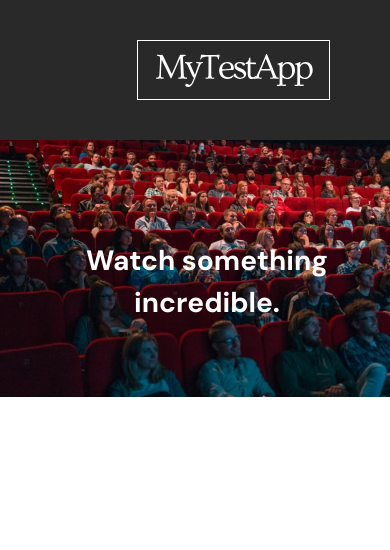
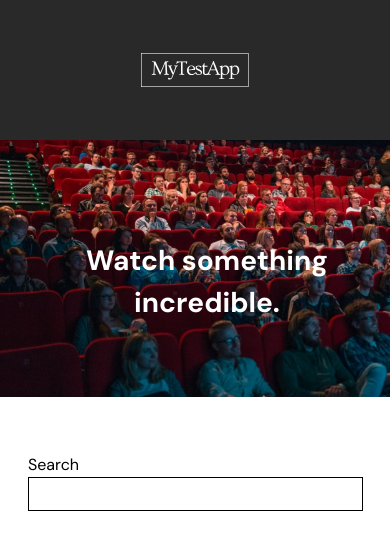
Before and after one commit to fredarex/my-moviedb, a React (Create React App) app: page / in a window 390 px wide. Shown: the top 550 px of the page. Built offline with nearby package versions, Linux system fonts and the light colour scheme.

Commit message:
search ui done

```diff
--- a/src/pages/Home/Home.jsx
+++ b/src/pages/Home/Home.jsx
@@ -5,13 +5,17 @@ function Home() {
   return (
     <div>
       <div className='flex justify-center  items-center lg:justify-start w-full h-[140px] bg-[#292929] text-white'>
-        <div className='ml-[77px]'>
-         <img src={logo} alt="logo " />
+        <div className='sm:ml-[77px]'>
+         <img className='w-[108px] sm:w-[193px]' src={logo} alt="logo " />
         </div>
       </div>
       <div className="flex sm:justify-center lg:justify-start bg-no-repeat bg-cover bg-[url('./assets/images/cinema.svg')] text-white pl-6 lg:pl-[77px] w-full h-[257px] sm:h-[550px]">
         <div className='flex w-[278px] mx-auto sm:mx-0 sm:max-w-[490px] text-center font-bold lg:text-left text-[28px]  sm:text-kbodymain pt-[100px]'>Watch something incredible.</div>
-       </div>
+      </div>
+      <div className='w-full pl-[28px] pr-[27px] sm:pl-[77px] sm:pr-[57px] mt-14 sm:mt-[63px]'>
+        <div>Search</div>
+        <input className='w-full h-[34px] sm:h-[54px] border border-[#000]' type='text' />
+      </div>
     </div>
   )
 }
```
